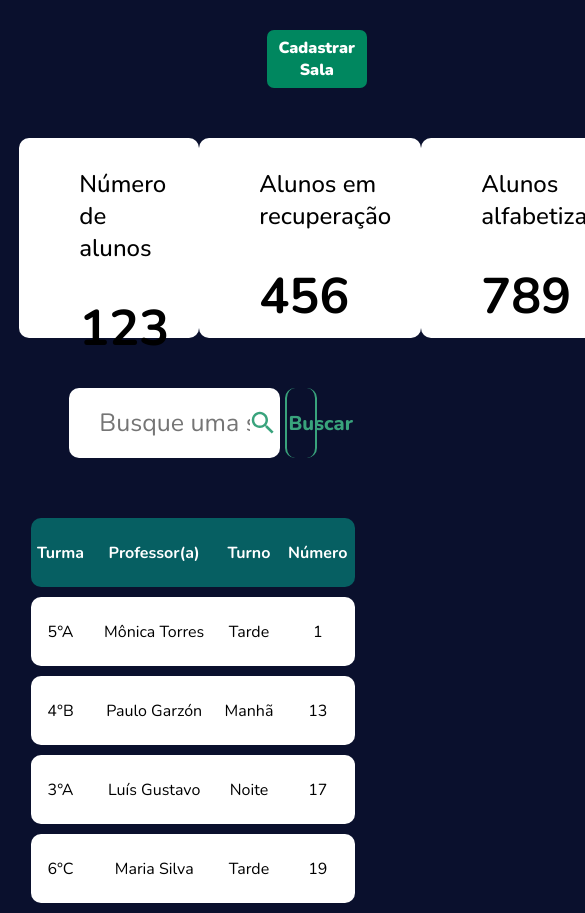
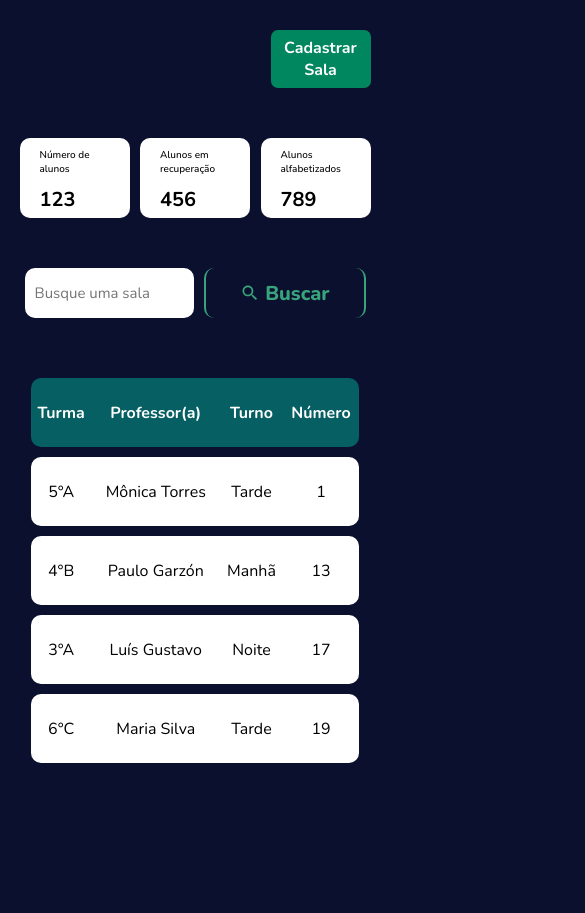
Before and after one commit to neresdev/nrs-school-front, a React (Vite) app: page /classrooms in a window 390 px wide. Both pictures are taken after typing "name@example.com", "Sample123" into the empty fields and a click on the button "Entrar". Shown: the top 913 px of the page, 585 px wide, since content can reach past the window. After the commit the page ends 844 px from the top, so only its background shows below. Built offline with nearby package versions, Linux system fonts and the light colour scheme.

Commit message:
classrooms responsive

```diff
--- a/src/components/ClassRooms/index.css
+++ b/src/components/ClassRooms/index.css
@@ -20,7 +20,6 @@ body {
 }
 
 .classroom-container{
-    width: 99vw;
     height: 100vh;
     display: flex;
     justify-content: center;
@@ -67,26 +66,6 @@ body {
     height: 200px;
 }
 
-/* smartphone */
-@media (max-width: 431px){ /* todo ->  WIP */
-    .classroom-body {
-        width: 90%;
-        height: 100%;
-    }
-
-    .new-room-button{
-        width: 100px;
-        height: 58px;
-        padding: none;
-        font-weight: 900;
-    }
-
-    .dashboards-container{
-
-    }
-
-}
-
 .search-classroom-container{
     width: 100%;
     height: 70px;
@@ -113,6 +92,7 @@ body {
 
 }
 
+
 .button-search-classrooms{
     width: 13%;
     display: flex;
@@ -128,10 +108,12 @@ body {
     cursor: pointer;
 }
 
+
 .icon-search-classrooms{
     fill: var(--green-secondary) !important;
     font-size: 30px !important;
 }
+
 
 .label-search-classrooms{
     font-weight: 800;
@@ -181,3 +163,48 @@ body {
 .table-classsrooms tr td:last-child{
     border-radius: 0 10px 10px 0;
 }
+
+
+
+/* smartphone */
+@media (max-width: 431px){
+    .classroom-body {
+        width: 90%;
+        height: 100%;
+    }
+
+    .new-room-button{
+        width: 100px;
+        height: 58px;
+        padding: none;
+    }
+
+    .dashboards-container{
+        height: 80px;
+    }
+
+    .search-classroom-container{
+        gap: 10px;
+        height: 50px;
+        padding-left: 5px;
+        padding-right: 5px;
+    }
+
+    .search-classrooms-input{
+        font-size: 15px;
+        width: 100%;
+        height: 100%;
+        padding: 10px;
+    }
+
+    .icon-search-classrooms {
+        font-size: 20px !important;
+    }
+
+    .button-search-classrooms{
+        width: 100%;
+        height: 100%;
+        gap: 5px;
+    }
+
+}
--- a/src/components/Dashboard/index.css
+++ b/src/components/Dashboard/index.css
@@ -1,12 +1,12 @@
 .dashboard {
     border-radius: 10px;
     display: grid;
+    justify-content: space-between;
+    background-color: #fff;
     gap: 30px;
-    justify-content: space-between;
     padding: 30px 30px 30px 60px;
     height: 100%;
     width: 450px;
-    background-color: #fff;
 }
 
 .dashboard .students-quantity-label{
@@ -16,3 +16,22 @@
 .dashboard .students-quantity{
     font-size: 50px;
 }
+
+@media (max-width: 431px){
+
+    .dashboard{
+        gap: 10px;
+        padding: 10px 10px 10px 20px;
+        height: 100%;
+        width: 110px;
+    }
+
+    .dashboard .students-quantity-label{
+        font-weight: 500;
+        font-size: 10px;
+    }
+
+    .dashboard .students-quantity{
+        font-size: 20px;
+    }
+}
```
